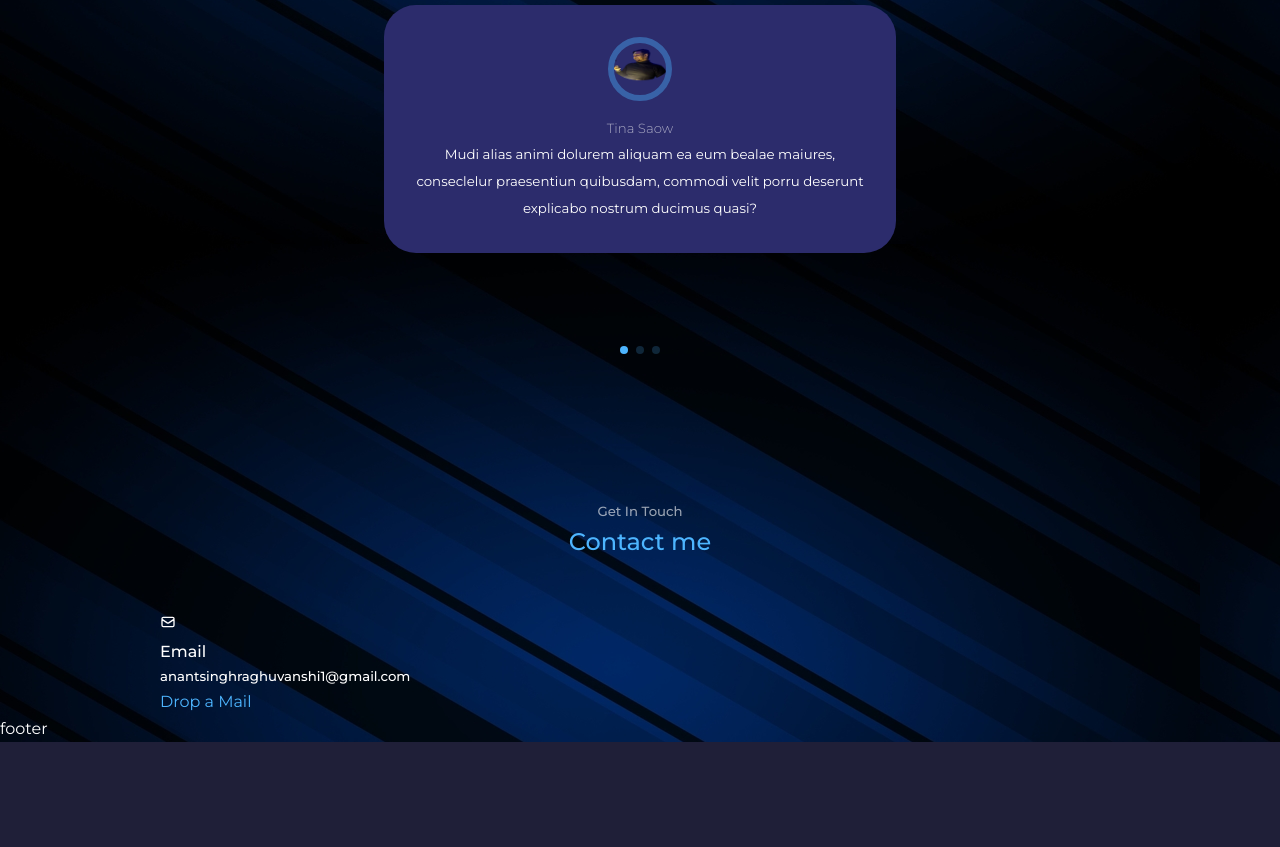
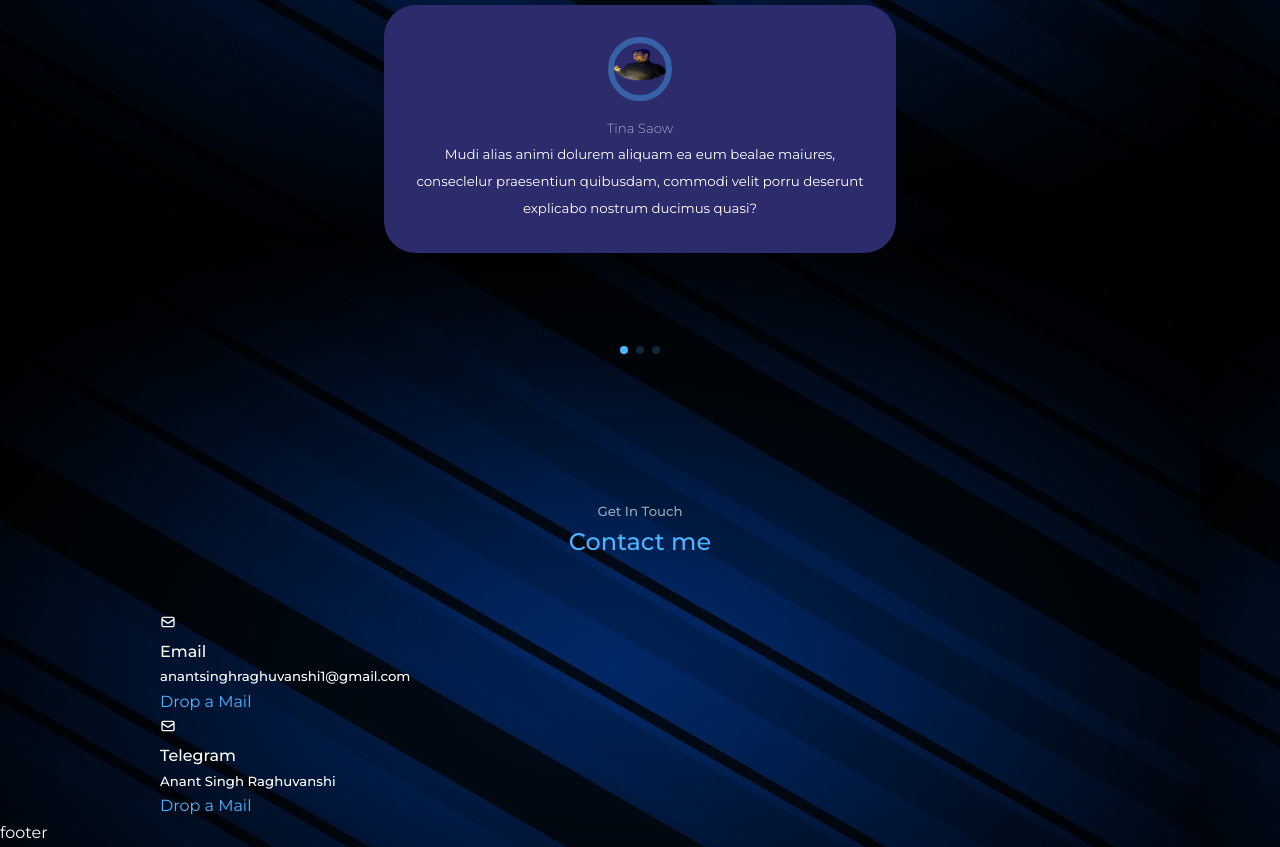
Before and after one commit to anantraghuvanshi/theanantraghuvanshi, a React (Create React App) app in the folder anant-portfolio/: page / in a window 1280 px wide. Shown: the part 4001-4848 px from the top of the page. Before the commit the page ends 4743 px from the top, so only its background shows below. Built offline with nearby package versions, Linux system fonts and the light colour scheme.

Commit message:
file update

```diff
--- a/anant-portfolio/src/components/contact/contact.jsx
+++ b/anant-portfolio/src/components/contact/contact.jsx
@@ -16,6 +16,12 @@ const contact = () => {
             <h5>anantsinghraghuvanshi1@gmail.com</h5>
             <a href="mailto:anantsinghraghuvanshi1@gmail.com">Drop a Mail</a>
           </article>
+          <article className="contact__option">
+            <HiOutlineMail />
+            <h4>Telegram</h4>
+            <h5>Anant Singh Raghuvanshi</h5>
+            <a href="mailto:anantsinghraghuvanshi1@gmail.com">Drop a Mail</a>
+          </article>
         </div>
         <form action=""></form>
       </div>
```
